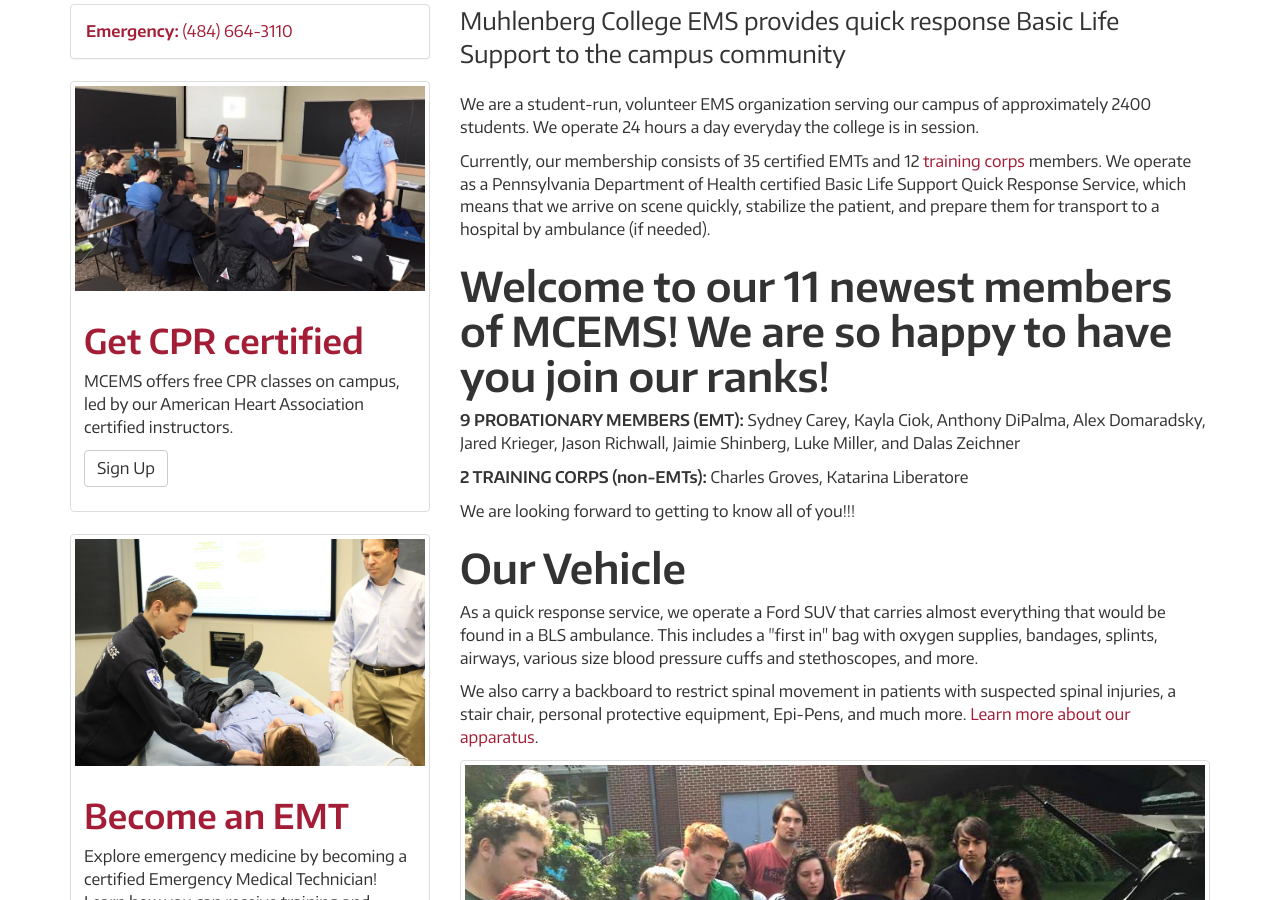
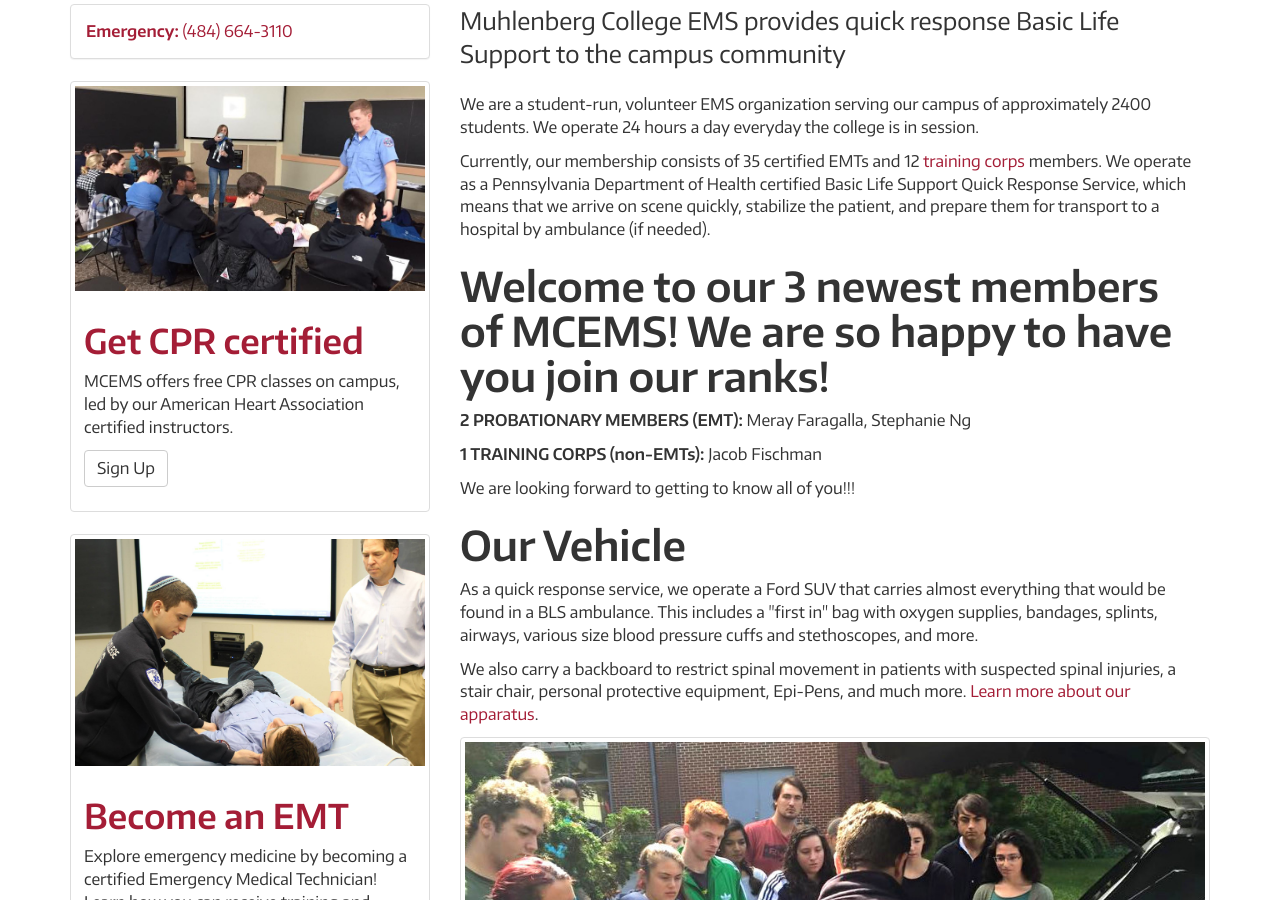
Before and after one commit to MCEMS/www, a Jekyll site: the page built from index.html, in a window 1280 px wide and 900 px high, scrolled down 320 px. Built offline with Jekyll 4.4.1, drawn with Linux system fonts in a browser that asks for light colours; nearby versions of some CDN libraries.

Commit message:
Update news.markdown

```diff
--- a/_includes/news.markdown
+++ b/_includes/news.markdown
@@ -1,8 +1,8 @@
-Welcome to our 11 newest members of MCEMS! We are so happy to have you join our ranks!
+Welcome to our 3 newest members of MCEMS! We are so happy to have you join our ranks!
 ======================================================================================
 
-**9 PROBATIONARY MEMBERS (EMT):** Sydney Carey, Kayla Ciok, Anthony DiPalma, Alex Domaradsky, Jared Krieger, Jason Richwall, Jaimie Shinberg, Luke Miller, and Dalas Zeichner
+**2 PROBATIONARY MEMBERS (EMT):** Meray Faragalla, Stephanie Ng
 
-**2 TRAINING CORPS (non-EMTs):** Charles Groves, Katarina Liberatore
+**1 TRAINING CORPS (non-EMTs):** Jacob Fischman
 
 We are looking forward to getting to know all of you!!!
```
